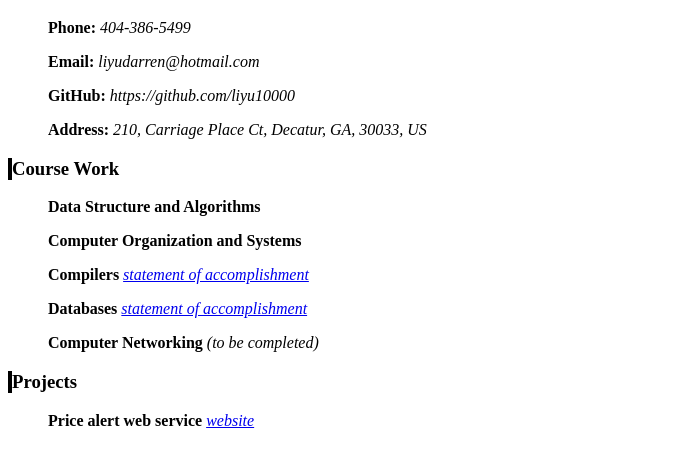
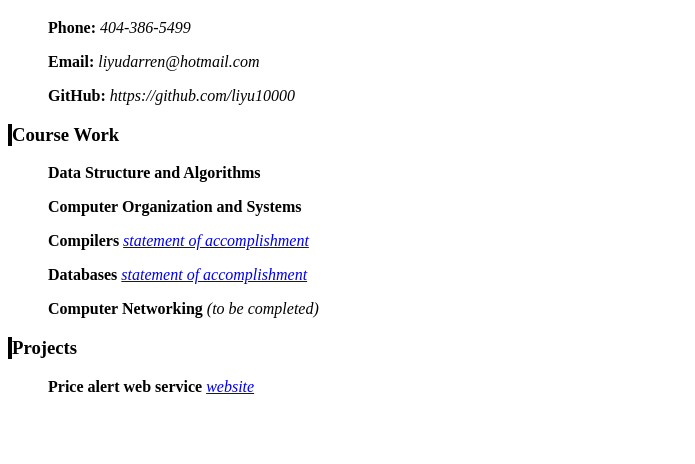
Before and after one commit to liyu10000/liyu10000.github.io, a plain HTML site: page index.html in a window 1280 px wide. Shown: the part 64-528 px from the top of the page, without its empty margins (0-695 px from the left). Drawn offline with Linux system fonts and the light colour scheme.

```diff
--- a/index.html
+++ b/index.html
@@ -14,7 +14,6 @@
 	<p><b>Phone:</b> <i>404-386-5499</i></p>
 	<p><b>Email:</b> <i>liyudarren@hotmail.com</i></p>
 	<p><b>GitHub:</b> <i>https://github.com/liyu10000</i></p>
-	<p><b>Address:</b> <i>210, Carriage Place Ct, Decatur, GA, 30033, US</i></p>
 
 	<h3>Course Work</h3>
 	<p><b>Data Structure and Algorithms</b></p>
```
